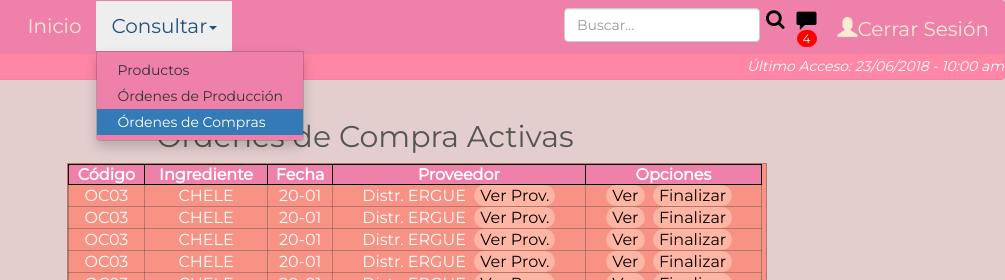
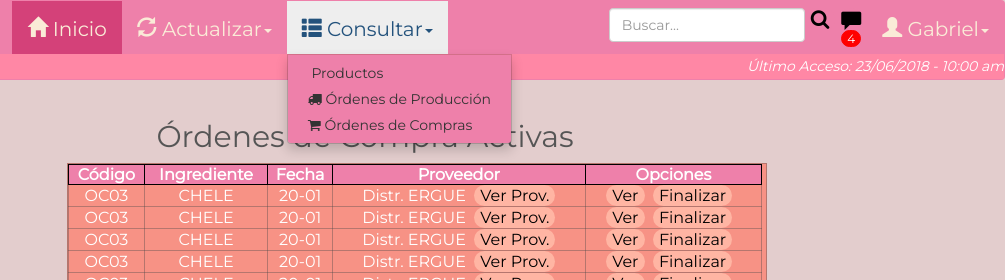
Before and after one commit to gaboroa14/Torontella, a plain HTML site: page OCActivas.html in a window 1280 px wide. Both pictures are taken after a click on the link "Consultar". Shown: the top 280 px of the page, 275-1280 px from the left. Drawn offline with nearby package versions, Linux system fonts and the light colour scheme.

Commit message:
nuevo navbar

```diff
--- a/OCActivas.html
+++ b/OCActivas.html
@@ -35,12 +35,18 @@
 		  <a class="navbar-brand" href="Inicio.html">Torontella Cake & Coffe</a>
 		</div>
 			<ul class="nav navbar-nav">
-				<li class=""><a href="Inicio.html">Inicio</a></li>
-				<li class="dropdown active"><a class="dropdown-toggle active" data-toggle="dropdown" href="#">Consultar<span class="caret"></span></a>
+				<li class="active"><a href="#"><span class="glyphicon glyphicon-home"></span>&nbsp;Inicio</a></li>
+				<li class="dropdown"><a class="dropdown-toggle" data-toggle="dropdown" href="#"><span class="glyphicon glyphicon-refresh"></span>&nbsp;Actualizar<span class="caret"></span></a>
 					<ul class="dropdown-menu" style="background-color: #EE80AA;">
-						<li><a href="#">Productos</a></li>
-						<li><a href="OPActivas.html">Órdenes de Producción</a></li>
-						<li class="active"><a href="OCActivas.html">Órdenes de Compras</a></li>
+						<li><a href="NuevoUsuario.html"><span class="glyphicon glyphicon-plus"></span>&nbsp;Incluir Usuario</a></li>
+						<li><a href="ModificarProducto.html"><span class="glyphicon glyphicon-pencil"></span>&nbsp;Modificar Productos</a></li>
+					</ul>
+				</li>
+				<li class="dropdown"><a class="dropdown-toggle" data-toggle="dropdown" href="#"><span class="glyphicon glyphicon-th-list"></span>&nbsp;Consultar<span class="caret"></span></a>
+					<ul class="dropdown-menu" style="background-color: #EE80AA;">
+						<li><a href="#"><i class="fas fa-cookie-bite"></i>&nbsp;Productos</a></li>
+						<li><a href="OPActivas.html"><i class="fa fa-truck"></i>&nbsp;Órdenes de Producción</a></li>
+						<li><a href="OCActivas.html"><i class="fa fa-shopping-cart"></i>&nbsp;Órdenes de Compras</a></li>
 					</ul>
 				</li>
 			</ul>
@@ -52,8 +58,15 @@
 				</button>
 			</div>
 				</li>
-				<li><a href="Login.html"><span class="glyphicon glyphicon-user"></span>Cerrar Sesión</a></li></a>
-
+				<li>
+				<li class="dropdown"><a class="dropdown-toggle" data-toggle="dropdown" href="#"><span class="glyphicon glyphicon-user"></span> Gabriel<span class="caret"></span></a>
+					<ul class="dropdown-menu" style="background-color: #EE80AA;">
+						<li><a class="dropdown-item" href="Inicio.html"><span class="glyphicon glyphicon-home"></span> Inicio</a></li>
+						<li><a href="#"><span class="glyphicon glyphicon-wrench"></span> Ajustes</a></li>
+    					<li class="divider" style="background-color: #d37297; height:1px;"></li>
+    					<li><a href="Login.html"><span class="glyphicon glyphicon-log-out"></span> Cerrar Sesión</a></li>
+					</ul>
+				</li>
 			</ul>
 		</div>
 		<div class="bg-5"><i>Último Acceso: 23/06/2018 - 10:00 am</i></div>
```
Also changed, not shown: Inicio.html (+0 -11 lines), ModificarProducto.html (+20 -7 lines), NuevoUsuario.html (+20 -7 lines), OPActivas.html (+20 -7 lines).
